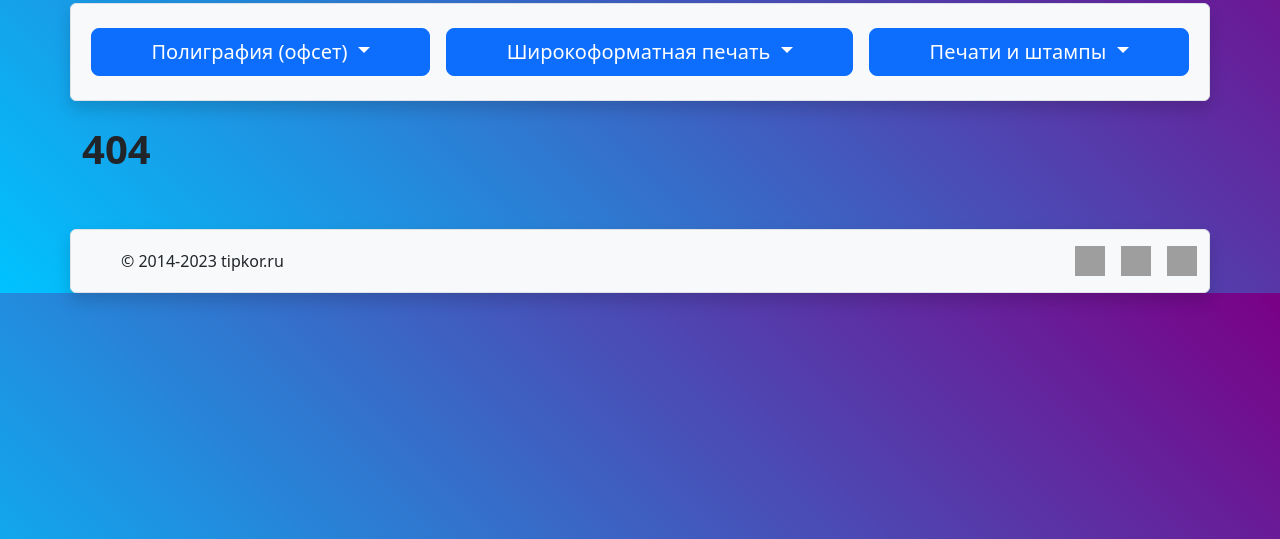
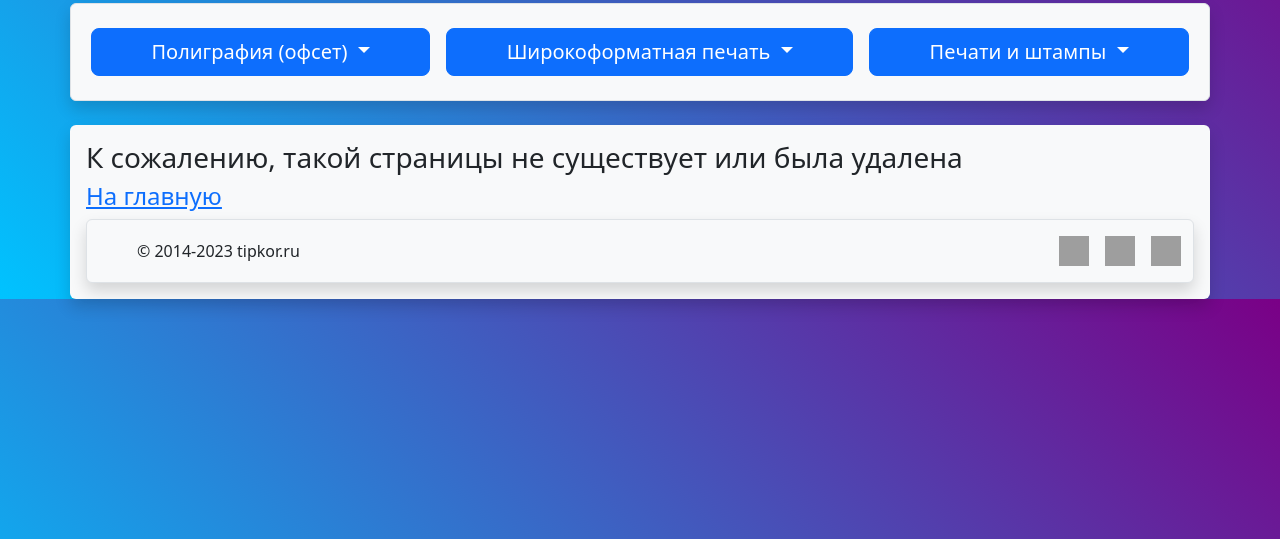
Before and after one commit to Klaus8k/tipkor_site, a Django app: template tipkor/tipkor/templates/tipkor/404.html in a window 1280 px wide. Shown: the part 207-746 px from the top of the page. Run offline with Django 4.2, Linux system fonts and the light colour scheme; the template is opened without the code that fills it, so the values that code supplies are empty; some libraries are stand-ins or nearby versions; grey boxes are pictures that could not be loaded.

Commit message:
404 & 500 handler add

```diff
--- a/tipkor/tipkor/templates/tipkor/404.html
+++ b/tipkor/tipkor/templates/tipkor/404.html
@@ -4,12 +4,16 @@
 
 {% block content %}
 
-<div class="container">
-    <h1 style="font-weight: 900;">404</h1>
-</div>
 
-<br><br>
+<div class="container rounded bg-light shadow p-3">
+    <div class="confirm_order">
+        <div class="row">
+
+            <h3>К сожалению, такой страницы не существует или была удалена</h3>
+            <a href="/" type="button"><h4>На главную</h4></a>
+        </div>
+    </div>
 
 
 
-{% endblock %}
+    {% endblock %}
```
